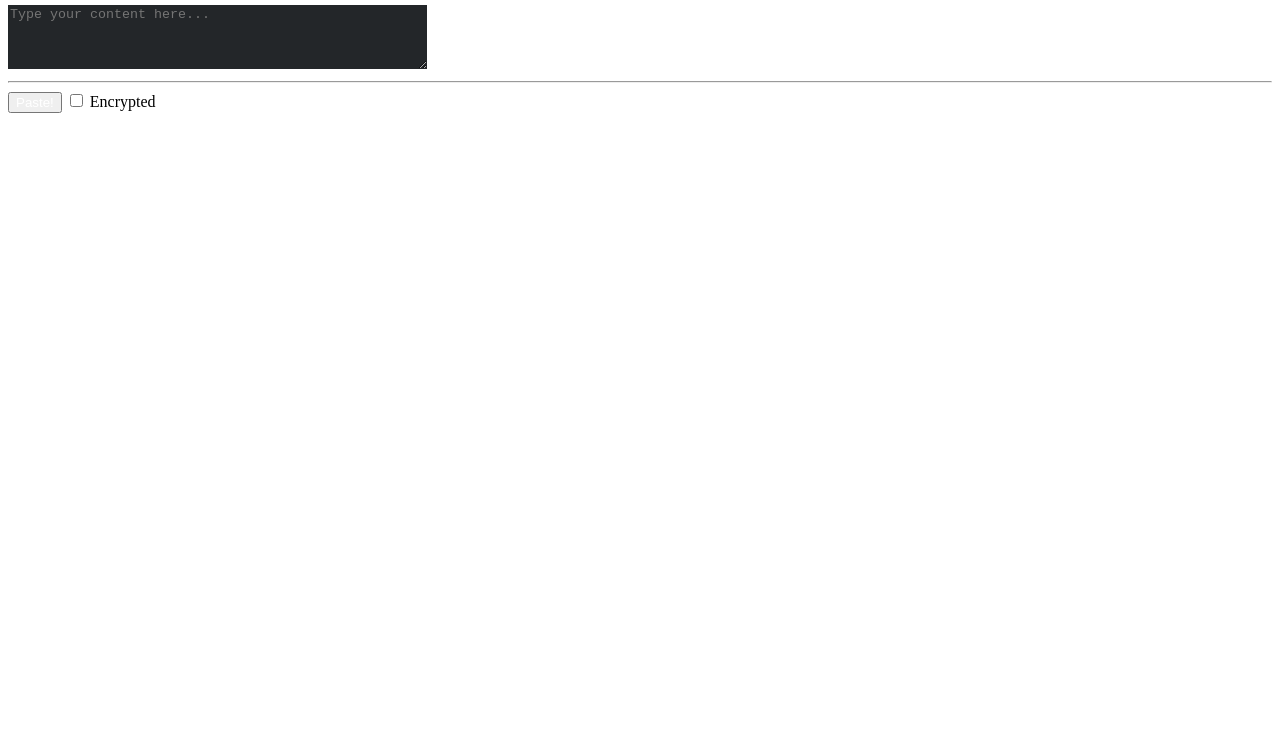
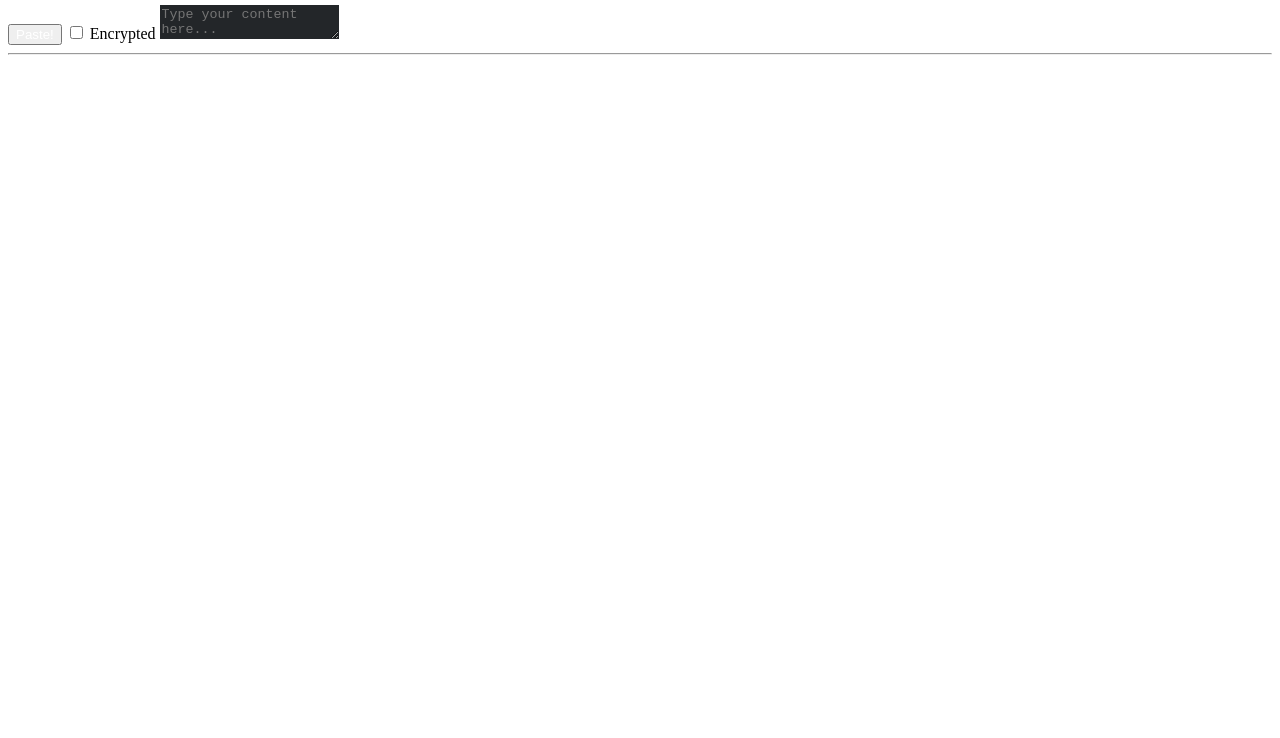
Before and after one commit to anoadragon453/ZeroPaste, a plain HTML site: page index.html in a window 1280 px wide. Shown: the part 62-800 px from the top of the page. Drawn offline with Linux system fonts and the light colour scheme.

Commit message:
Added a comment then repositioned the button and checkbox

```diff
--- a/index.html
+++ b/index.html
@@ -13,10 +13,13 @@
 <body>
     <h2>ZeroPaste</h2>
 
-    <textarea id="paste-area" rows="4" cols="50" placeholder="Type your content here..."></textarea>
-    <hr>
+    <!-- archangel45: Button and checkbox could be here instead at the bottom
+    but it might be changed in future commits. -->
     <button onclick="createNewPaste" type="button">Paste!</button>
     <input type="checkbox" name="encrypted" value="encrypted"> Encrypted
+
+    <textarea id="paste-area" placeholder="Type your content here..."></textarea>
+    <hr>
 
     <script type="text/javascript" src="js/vue.js"></script>
     <script type="text/javascript" src="js/ZeroLib/ZeroFrame.js"></script>
```
